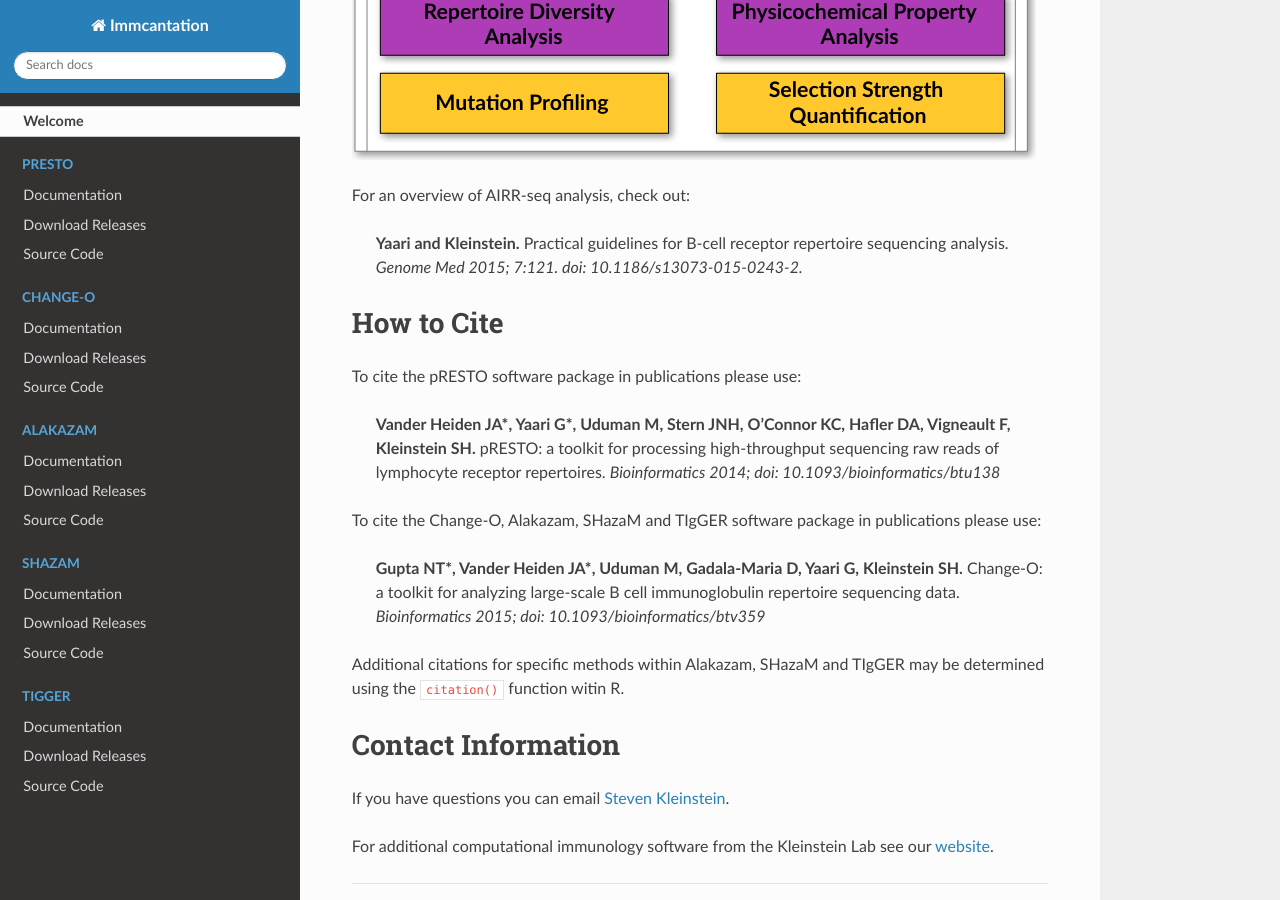
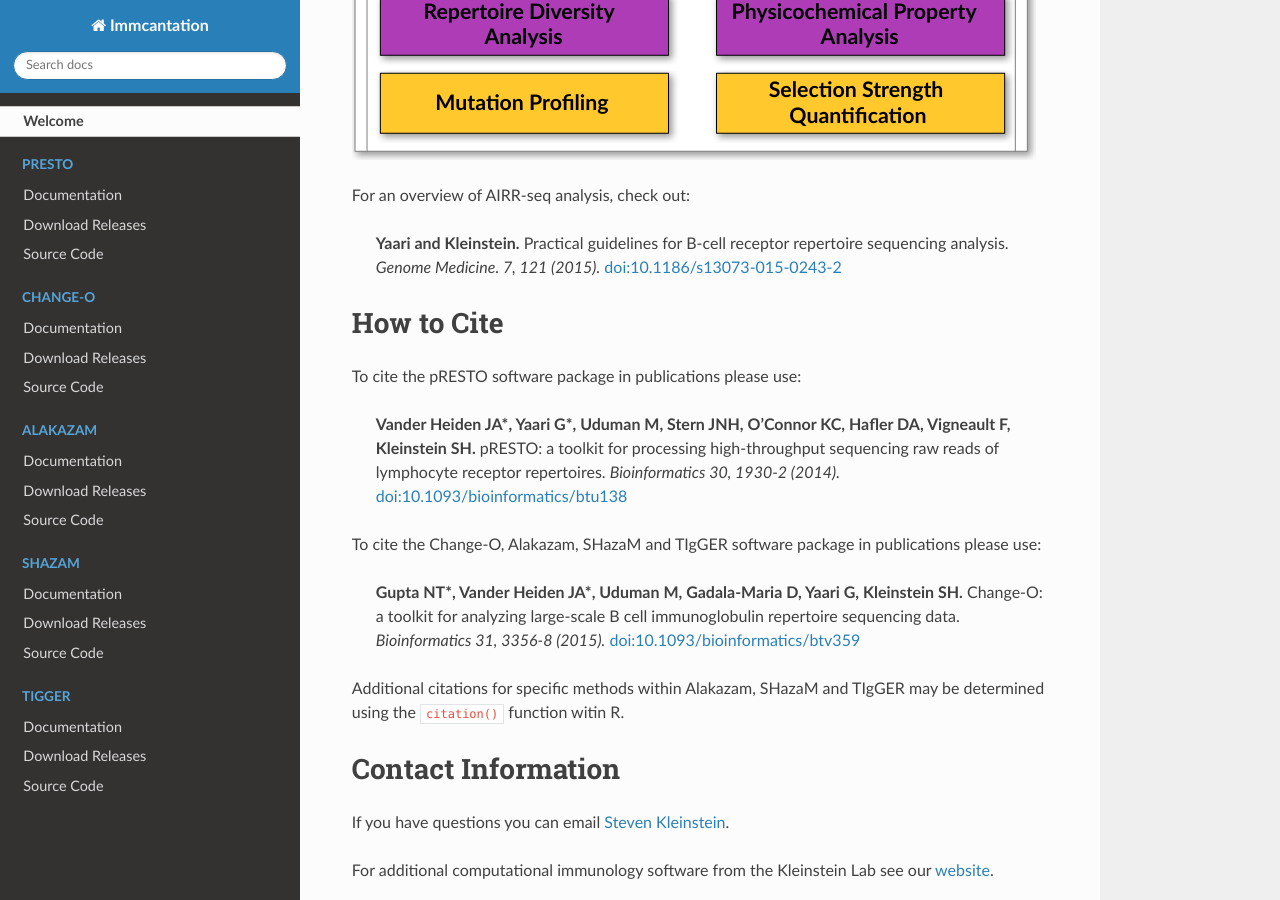
Before and after one commit to Meng0625/immcantation, a Sphinx documentation site: the page built from docs/index.rst, in a window 1280 px wide and 900 px high, scrolled down 912 px. Built offline with Sphinx 7.4.7 and the Read the Docs theme 2.0.0, drawn with Linux system fonts in a browser that asks for light colours.

Commit message:
Added links to citations on portal docs.

```diff
--- a/docs/index.rst
+++ b/docs/index.rst
@@ -34,7 +34,8 @@ For an overview of AIRR-seq analysis, check out:
 
     **Yaari and Kleinstein.**
     Practical guidelines for B-cell receptor repertoire sequencing analysis.
-    *Genome Med 2015; 7\:121. doi\: 10.1186/s13073-015-0243-2.*
+    *Genome Medicine. 7, 121 (2015).*
+    `doi\:10.1186/s13073-015-0243-2 <http://doi.org/10.1186/s13073-015-0243-2>`__
 
 .. _Cite:
 
@@ -45,13 +46,15 @@ To cite the pRESTO software package in publications please use:
 
     **Vander Heiden JA\*, Yaari G\*, Uduman M, Stern JNH, O'Connor KC, Hafler DA, Vigneault F, Kleinstein SH.**
     pRESTO\: a toolkit for processing high-throughput sequencing raw reads of lymphocyte receptor repertoires.
-    *Bioinformatics 2014; doi\: 10.1093/bioinformatics/btu138*
+    *Bioinformatics 30, 1930-2 (2014).*
+    `doi\:10.1093/bioinformatics/btu138 <http://doi.org/10.1093/bioinformatics/btu138>`__
 
 To cite the Change-O, Alakazam, SHazaM and TIgGER software package in publications please use:
 
     **Gupta NT\*, Vander Heiden JA\*, Uduman M, Gadala-Maria D, Yaari G, Kleinstein SH.**
     Change-O\: a toolkit for analyzing large-scale B cell immunoglobulin repertoire sequencing data.
-    *Bioinformatics 2015; doi\: 10.1093/bioinformatics/btv359*
+    *Bioinformatics 31, 3356-8 (2015).*
+    `doi\:10.1093/bioinformatics/btv359 <http://doi.org/10.1093/bioinformatics/btv359>`__
 
 Additional citations for specific methods within Alakazam, SHazaM and TIgGER may be determined
 using the ``citation()`` function witin R.
```
